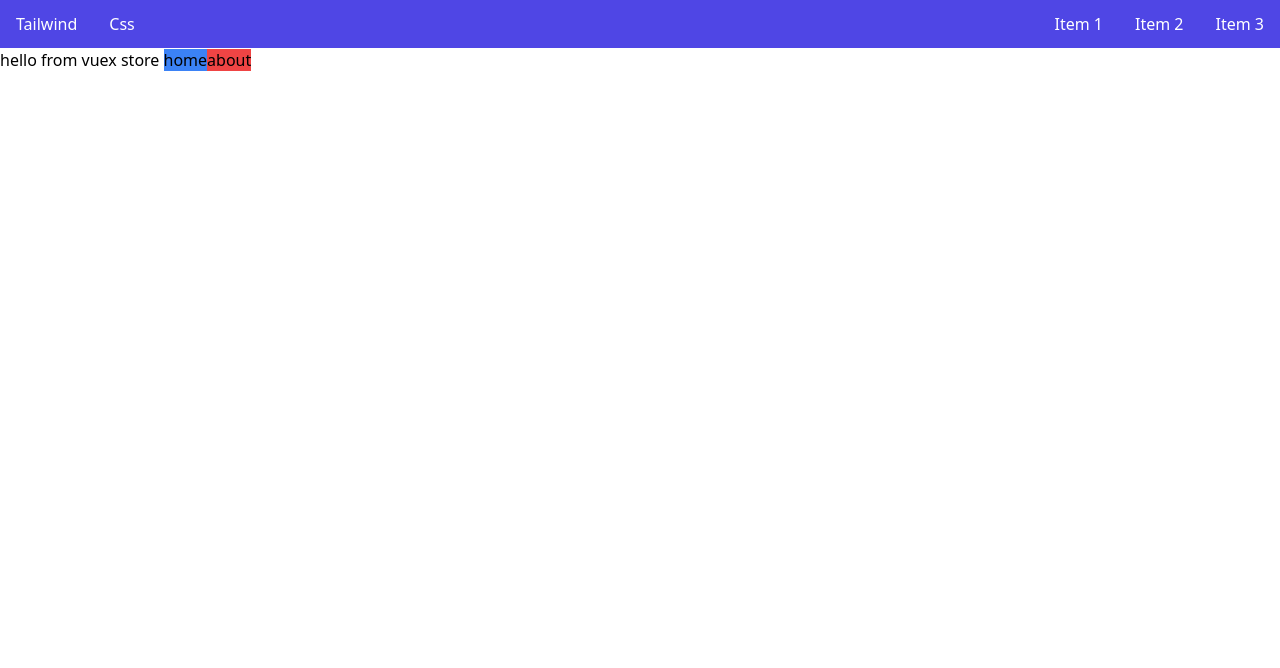
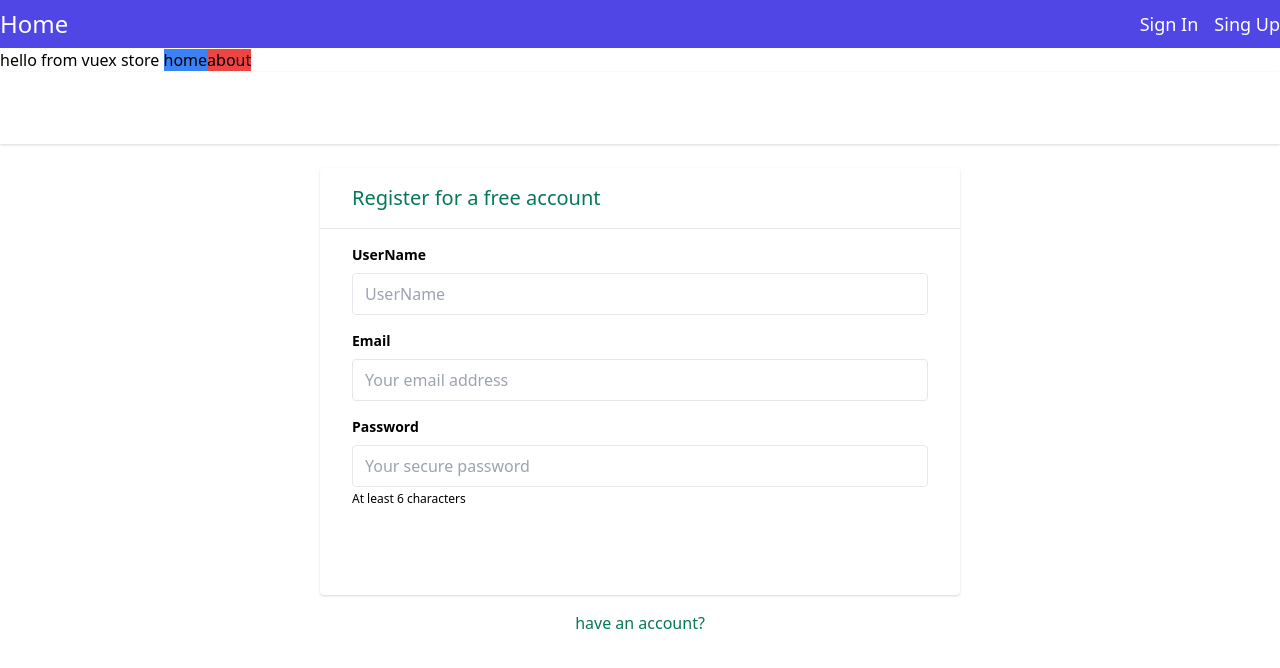
Before and after one commit to mnjoyanx/realworld, a Vue app: page /register in a window 1280 px wide. Shown: the top 668 px of the page. Built offline with nearby package versions, Linux system fonts and the light colour scheme.

Commit message:
register page

```diff
--- a/src/components/partials/Navbar.vue
+++ b/src/components/partials/Navbar.vue
@@ -1,54 +1,22 @@
 <template>
-  <nav class="relative select-none bg-indigo-600 lg:flex lg:items-stretch w-full">
-    <div class="flex flex-no-shrink items-stretch h-12">
-      <a
-        href="#"
-        class="flex-no-grow flex-no-shrink relative py-2 px-4 leading-normal text-white no-underline flex items-center hover:bg-grey-dark"
-        >Tailwind</a
-      >
-      <a
-        href="#"
-        class="flex-no-grow flex-no-shrink relative py-2 px-4 leading-normal text-white no-underline flex items-center hover:bg-grey-dark"
-        >Css</a
-      >
-      <button
-        class="block lg:hidden cursor-pointer ml-auto relative w-12 h-12 p-4"
-      >
-        <svg
-          class="fill-current text-white"
-          xmlns="http://www.w3.org/2000/svg"
-          viewBox="0 0 20 20"
-        >
-          <path d="M0 3h20v2H0V3zm0 6h20v2H0V9zm0 6h20v2H0v-2z" />
-        </svg>
-        <svg
-          class="fill-current text-white"
-          xmlns="http://www.w3.org/2000/svg"
-          viewBox="0 0 20 20"
-        >
-          <path
-            d="M10 8.586L2.929 1.515 1.515 2.929 8.586 10l-7.071 7.071 1.414 1.414L10 11.414l7.071 7.071 1.414-1.414L11.414 10l7.071-7.071-1.414-1.414L10 8.586z"
-          />
-        </svg>
-      </button>
-    </div>
-    <div class="lg:flex lg:items-stretch lg:flex-no-shrink lg:flex-grow">
-      <div class="lg:flex lg:items-stretch lg:justify-end ml-auto">
-        <a
-          href="#"
-          class="flex-no-grow flex-no-shrink relative py-2 px-4 leading-normal text-white no-underline flex items-center hover:bg-grey-dark"
-          >Item 1</a
-        >
-        <a
-          href="#"
-          class="flex-no-grow flex-no-shrink relative py-2 px-4 leading-normal text-white no-underline flex items-center hover:bg-grey-dark"
-          >Item 2</a
-        >
-        <a
-          href="#"
-          class="flex-no-grow flex-no-shrink relative py-2 px-4 leading-normal text-white no-underline flex items-center hover:bg-grey-dark"
-          >Item 3</a
-        >
+  <nav
+    class="relative select-none bg-indigo-600 lg:flex lg:items-stretch w-full"
+  >
+    <div class="container mx-auto">
+      <div class="flex justify-between items-center">
+        <div>
+          <router-link :to="{ name: 'home' }" tag="p" class="text-white text-2xl">Home</router-link>
+        </div>
+        <div class="flex justify-between flex-no-shrink items-center h-12">
+          <router-link
+            tag="p"
+            class="text-white text-lg ml-4 cursor-pointer"
+            v-for="route in routes"
+            :key="route.id"
+            :to="{ name: route.name }"
+            >{{ route.title }}</router-link
+          >
+        </div>
       </div>
     </div>
   </nav>
@@ -56,7 +24,15 @@
 
 <script>
 export default {
-    name: 'navbar'
+  name: 'navbar',
+  data() {
+    return {
+      routes: [
+        { id: 0, name: 'login', title: 'Sign In' },
+        { id: 1, name: 'register', title: 'Sing Up' }
+      ]
+    }
+  }
 }
 </script>
 
--- a/src/router/index.js
+++ b/src/router/index.js
@@ -14,9 +14,15 @@ const router = new VueRouter({
         },
 
         {
-            path: '/about',
-            component: () => import('@/views/About'),
-            name: 'about'
+            path: '/login',
+            component: () => import('@/views/auth/SignIn'),
+            name: 'login'
+        },
+
+        {
+            path: '/register',
+            component: () => import('@/views/auth/SignUp'),
+            name: 'register'
         }
     ]
 })
--- /dev/null
+++ b/src/views/auth/SignIn.vue
@@ -0,0 +1,15 @@
+<template>
+    <div>
+        <h2>Sign In</h2>
+    </div>
+</template>
+
+<script>
+    export default {
+        name: 'login'
+    }
+</script>
+
+<style lang="scss" scoped>
+
+</style>
--- /dev/null
+++ b/src/views/auth/SignUp.vue
@@ -0,0 +1,69 @@
+<template>
+    <div class="font-sans antialiased bg-grey-lightest">
+  <!-- Top Nav -->
+  <div class="w-full bg-green fixed shadow z-1">
+    <div class="container mx-auto">
+      <div class="w-full flex justify-between items-center py-4 px-8">
+        <!-- Brand -->
+        <div class="text-center text-white font-bold">Your Company</div>
+        <!-- Navigation -->
+        <div class="items-center hidden sm:flex">
+          <a href="#" class="text-white hover:text-green-lightest no-underline mx-2 px-2 py-2">Link 1</a>
+          <a href="#" class="text-white hover:text-green-lightest no-underline mx-2 px-2 py-2">Link 2</a>
+          <a href="#" class="bg-green-dark hover:bg-green-darker rounded-full text-white no-underline mx-2 px-4 py-2">Link 3</a>
+        </div>
+      </div>
+    </div>
+  </div>
+  <!-- Content -->
+  <div class="w-full bg-grey-lightest" style="padding-top: 4rem;">
+    <div class="container mx-auto py-8">
+      <div class="w-5/6 lg:w-1/2 mx-auto bg-white rounded shadow">
+            <div class="py-4 px-8 text-md-primary border-b border-grey-lighter">Register for a free account</div>
+            <div class="py-4 px-8">
+                <div class="mb-4">
+                        <label class="block text-grey-darker text-sm font-bold mb-2" for="username">UserName</label>
+                        <input class="appearance-none border rounded w-full py-2 px-3 text-grey-darker" id="username" type="text" placeholder="UserName">
+                    </div>
+                <div class="mb-4">
+                    <label class="block text-grey-darker text-sm font-bold mb-2" for="email">Email</label>
+                    <input class="appearance-none border rounded w-full py-2 px-3 text-grey-darker" id="email" type="email" placeholder="Your email address">
+                </div>
+                <div class="mb-4">
+                    <label class="block text-grey-darker text-sm font-bold mb-2" for="password">Password</label>
+                    <input class="appearance-none border rounded w-full py-2 px-3 text-grey-darker" id="password" type="password" placeholder="Your secure password">
+                    <p class="text-grey text-xs mt-1">At least 6 characters</p>
+                </div>
+                <div class="flex items-center justify-between mt-8">
+                    <button class="bg-blue hover:bg-blue-dark text-white font-bold py-2 px-4 rounded-full" type="submit">
+                        Sign Up
+                    </button>
+                </div>
+            </div>
+        </div>
+        <p class="text-center my-4">
+            <router-link :to="{name: 'login'}" class="text-sm-primary okay no-underline hover:text-green-darker">have an account?</router-link>
+        </p>
+    </div>
+  </div>
+
+</div>
+</template>
+
+<script>
+    export default {
+    name: 'register'
+    }
+</script>
+
+<style>
+    @import '/public/apply';
+
+    .text-sm-primary {
+        @apply text-green-700 text-base;
+    }
+
+    .text-md-primary {
+        @apply text-green-700 text-xl;
+    }
+</style>
```
Also changed, not shown: public/apply.css (added).
